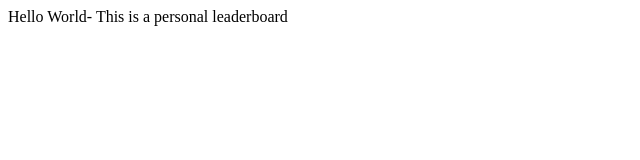
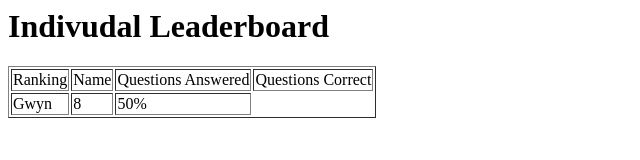
Before and after one commit to gwyn-foster/openhacks, a website: page ind_leaderboard.html in a window 1280 px wide. Shown: the whole page, without its empty margins (0-640 px from the left). Drawn offline with Linux system fonts and the light colour scheme.

Commit message:
Table made

```diff
--- a/ind_leaderboard.html
+++ b/ind_leaderboard.html
@@ -1,3 +1,24 @@
 <html>
-    Hello World- This is a personal leaderboard
-</html>
+        <title> Individual Leaderboard </title>
+        <h1> Indivudal Leaderboard </h1>
+        <table border="1">
+           <tr>
+               <h3><td> Ranking </td>
+               <td> Name </td>
+               <td> Questions Answered </td>
+               <td> Questions Correct </td></h3>
+
+           </tr>
+           <tr>
+                   <td> Gwyn</td>
+                   <td> 8 </td>
+                   <td> 50% </td>
+           </tr>
+
+
+
+
+
+        </table>
+
+       </html>
```
Also changed, not shown: team_leaderboard.html (+2 -1 lines).
